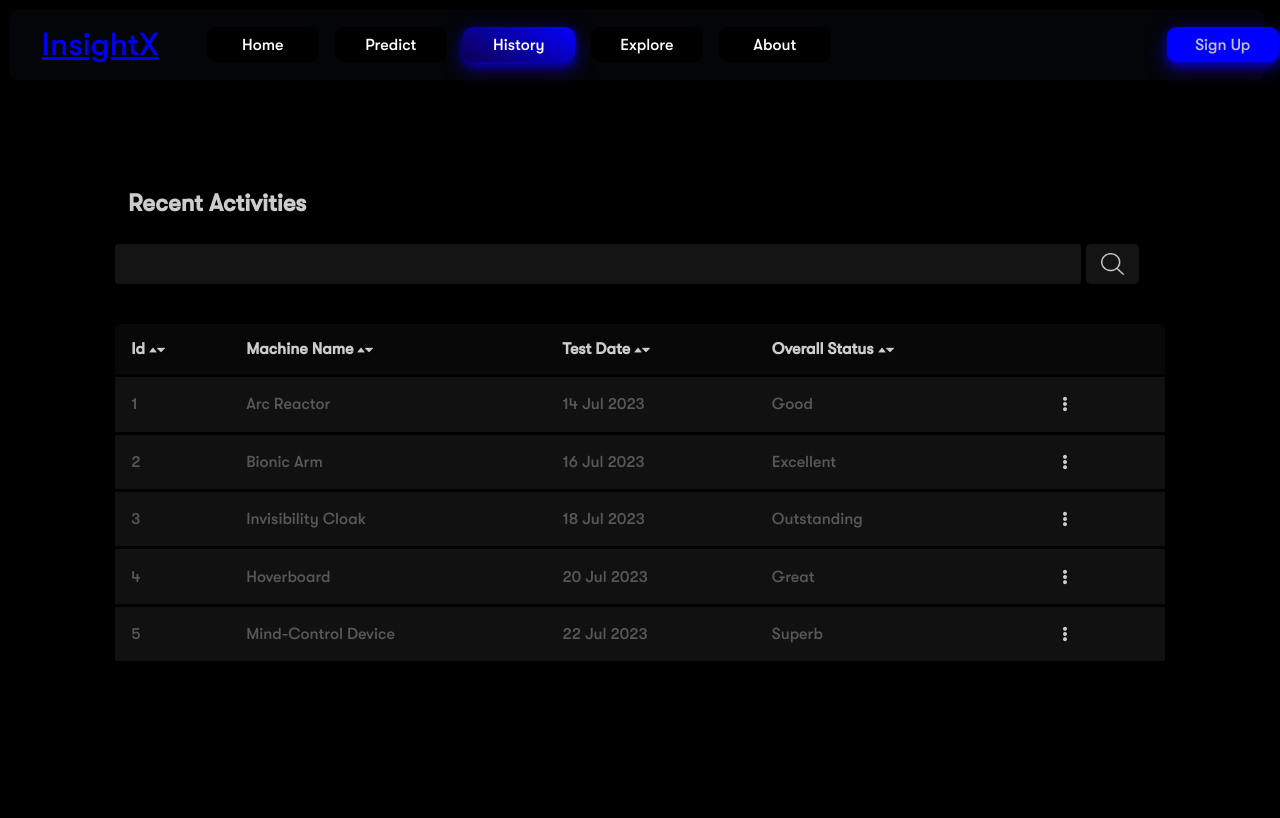
After one commit to ManishPingale7/InsightX-Web, a Django app: page /history in a window 1280 px wide; the page is wider, and only the part inside the window is pictured. The commit adds this page. Run offline with Django 4.2, Linux system fonts and the light colour scheme; a user stored in the database is signed in.

Commit message:
History included

```diff
--- a/PredictiX/web/templates/web/base.html
+++ b/PredictiX/web/templates/web/base.html
@@ -23,11 +23,13 @@
           >
             <a href="{% url 'Predict' %}">Predict</a>
           </li>
+          {% if request.user.is_authenticated %}
           <li
-            class="navitem {% block predictions_active %}{% endblock predictions_active %}"
+            class="navitem {% block history_active %}{% endblock history_active %}"
           >
-            <a href="{% url 'Predictions' %}">Predictions</a>
+            <a href="{% url 'History' %}">History</a>
           </li>
+          {% endif %}
           <li
             class="navitem {% block explore_active %}{% endblock explore_active %}"
           >
--- /dev/null
+++ b/PredictiX/web/templates/web/history.html
@@ -0,0 +1,101 @@
+{% extends 'web/base.html' %} {% load static %} {% block head %}
+{% block title %}History{% endblock title %}
+{% block history_active %}current{% endblock history_active %}
+<link
+  rel="stylesheet"
+  href="https://cdnjs.cloudflare.com/ajax/libs/font-awesome/4.7.0/css/font-awesome.min.css"
+/>
+<link rel="stylesheet" href="{% static '' %}css/history.css" />
+{% endblock head %} {% block body %}
+
+<div class="page">
+  <div class="heading-history">
+    <h2>Recent Activities</h2>
+  </div>
+  <div class="filters">
+    <form action="">
+      <input type="search" required />
+      <button type="submit" class="submit">
+        <img
+          src="{% static '' %}img/search-interface-symbol.png"
+          alt=""
+          class="search"
+        />
+      </button>
+    </form>
+  </div>
+  <div class="table">
+    <table id="myTable">
+      <thead>
+        <tr>
+          <th onclick="sortTable(0)">
+            Id <img src="{% static '' %}img/arrow-up.png" alt="" /><img
+              src="{% static '' %}img/down-filled-triangular-arrow.png"
+              alt=""
+            />
+          </th>
+          <th onclick="sortTable(1)">
+            Machine Name
+            <img src="{% static '' %}img/arrow-up.png" alt="" /><img
+              src="{% static '' %}img/down-filled-triangular-arrow.png"
+              alt=""
+            />
+          </th>
+          <th onclick="sortTable(2)">
+            Test Date <img src="{% static '' %}img/arrow-up.png" alt="" /><img
+              src="{% static '' %}img/down-filled-triangular-arrow.png"
+              alt=""
+            />
+          </th>
+          <th onclick="sortTable(3)">
+            Overall Status
+            <img src="{% static '' %}img/arrow-up.png" alt="" /><img
+              src="{% static '' %}img/down-filled-triangular-arrow.png"
+              alt=""
+            />
+          </th>
+          <th></th>
+        </tr>
+      </thead>
+      <tr>
+        <td>1</td>
+        <td>Arc Reactor</td>
+        <td>14 Jul 2023</td>
+        <td>Good</td>
+        <td><img src="{% static 'img/more.png' %}" alt="" class="delete" /></td>
+      </tr>
+      <tr>
+        <td>2</td>
+        <td>Bionic Arm</td>
+        <td>16 Jul 2023</td>
+        <td>Excellent</td>
+        <td><img src="{% static '' %}img/more.png" alt="" class="delete" /></td>
+      </tr>
+      <tr>
+        <td>3</td>
+        <td>Invisibility Cloak</td>
+        <td>18 Jul 2023</td>
+        <td>Outstanding</td>
+        <td><img src="{% static '' %}img/more.png" alt="" class="delete" /></td>
+      </tr>
+      <tr>
+        <td>4</td>
+        <td>Hoverboard</td>
+        <td>20 Jul 2023</td>
+        <td>Great</td>
+        <td><img src="{% static '' %}img/more.png" alt="" class="delete" /></td>
+      </tr>
+      <tr>
+        <td>5</td>
+        <td>Mind-Control Device</td>
+        <td>22 Jul 2023</td>
+        <td>Superb</td>
+        <td><img src="{% static '' %}img/more.png" alt="" class="delete" /></td>
+      </tr>
+    </table>
+  </div>
+</div>
+{% endblock body %} {% block script %}
+<script src="{% static '' %}js/history.js"></script>
+<script src="{% static '' %}./js/navigation.js"></script>
+{% endblock script %}
--- a/PredictiX/web/urls.py
+++ b/PredictiX/web/urls.py
@@ -6,7 +6,7 @@ from . import views
 urlpatterns = [
     path("", views.home, name="Home"),
     path("predict",views.predict,name="Predict"),
-    path("predictions",views.predictions,name="Predictions"),
+    path("history",views.history,name="History"),
     path("explore",views.explore,name="Explore"),
     path("about", views.about, name="About"),
 
--- a/PredictiX/web/views.py
+++ b/PredictiX/web/views.py
@@ -79,8 +79,8 @@ def login_user(request):
 
 
 @login_required()
-def predictions(request):
-    return render(request,"web/predictions.html")
+def history(request):
+    return render(request,"web/history.html")
     # data = MachineRecord.objects.filter(user=request.user)
     # log = serializers.serialize("json", data)
     # return HttpResponse(log)
```
Also changed, not shown: PredictiX/db.sqlite3.
